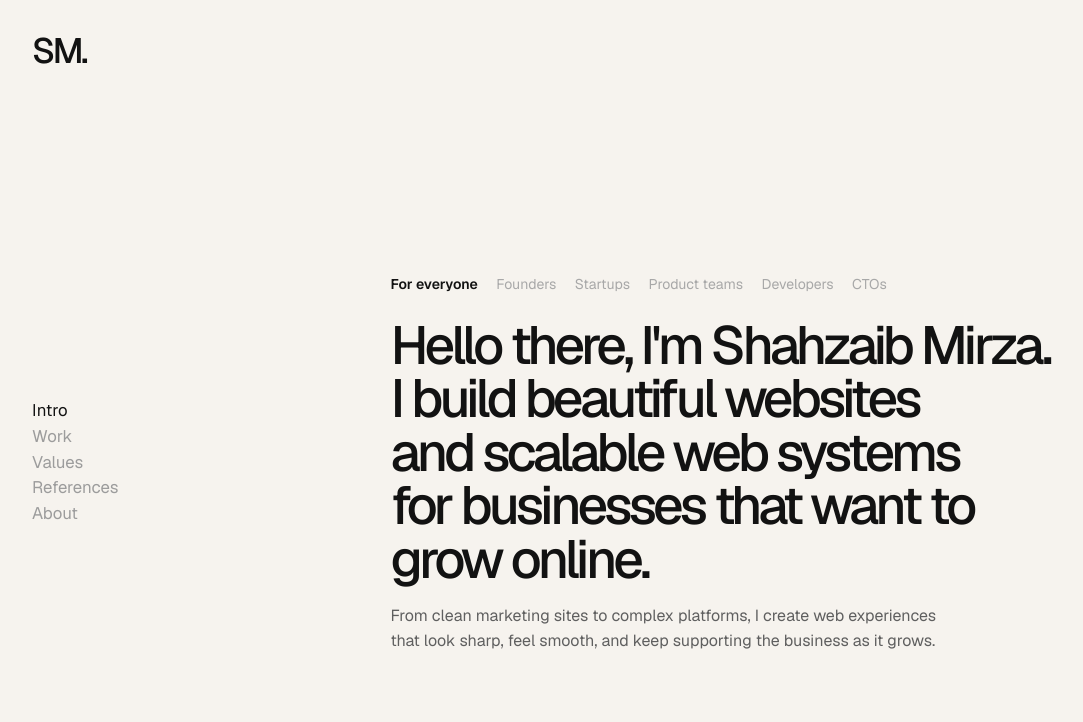
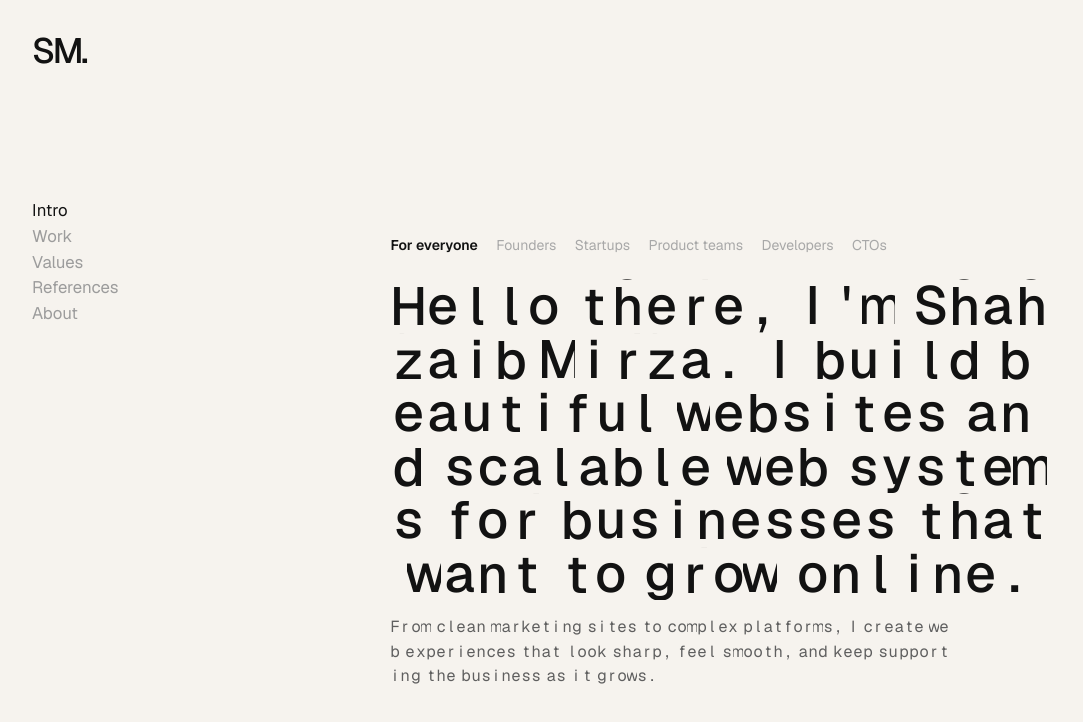
Before and after one commit to szaib-dev/personal-portfolio, a Next.js app: page / in a window 1280 px wide. Shown: the top 722 px of the page, without its empty margins (0-1083 px from the left). Built offline with nearby package versions, Linux system fonts and the light colour scheme.

Commit message:
Smooth hero stagger animation and raise sidebar

```diff
--- a/src/app/page.js
+++ b/src/app/page.js
@@ -56,64 +56,86 @@ const audienceProfiles = [
 ];
 
 const sections = ["Intro", "Work", "Values", "References", "About"];
-const alphabet = "abcdefghijklmnopqrstuvwxyz";
+const alphabet = "abcdefghijklmnopqrstuvwxyz".split("");
 
-function getAnimatedFrames(text) {
-  const characters = Array.from(text);
+function getCharacterSequence(character) {
+  const lowerCharacter = character.toLowerCase();
+  const characterIndex = alphabet.indexOf(lowerCharacter);
 
-  return characters.map((character) => {
-    const lowerCharacter = character.toLowerCase();
-    const targetIndex = alphabet.indexOf(lowerCharacter);
+  if (character === " ") {
+    return {
+      targetIndex: 0,
+      values: [" "],
+    };
+  }
 
-    if (targetIndex === -1) {
-      return [character];
-    }
+  if (characterIndex === -1) {
+    return {
+      targetIndex: 0,
+      values: [character],
+    };
+  }
 
-    const sequence = alphabet.slice(0, targetIndex + 1).split("");
+  const values = alphabet
+    .slice(0, characterIndex + 1)
+    .map((letter) => (character === lowerCharacter ? letter : letter.toUpperCase()));
 
-    if (character === lowerCharacter) {
-      return sequence;
-    }
-
-    return sequence.map((letter) => letter.toUpperCase());
-  });
+  return {
+    targetIndex: values.length - 1,
+    values,
+  };
 }
 
-function useRollingText(text, speed = 20) {
-  const frames = useMemo(() => getAnimatedFrames(text), [text]);
-  const [displayText, setDisplayText] = useState(text);
+function RollingText({ as: Tag, className, text, duration, stagger }) {
+  const letterRefs = useRef([]);
+  const characters = useMemo(
+    () => Array.from(text).map((character) => getCharacterSequence(character)),
+    [text]
+  );
 
   useEffect(() => {
-    let frameIndex = 0;
-    const longestSequence = Math.max(...frames.map((sequence) => sequence.length));
+    const nodes = letterRefs.current.filter(Boolean);
 
-    setDisplayText(
-      frames
-        .map((sequence) => sequence[0] ?? "")
-        .join("")
-    );
+    gsap.set(nodes, { yPercent: 0 });
+    gsap.to(nodes, {
+      yPercent: (index) => -100 * characters[index].targetIndex,
+      duration,
+      ease: "power3.out",
+      stagger: {
+        each: stagger,
+        from: "start",
+      },
+      overwrite: true,
+    });
+  }, [characters, duration, stagger]);
 
-    const interval = window.setInterval(() => {
-      const nextText = frames
-        .map((sequence) => {
-          const characterIndex = Math.min(frameIndex, sequence.length - 1);
-          return sequence[characterIndex];
-        })
-        .join("");
-
-      setDisplayText(nextText);
-
-      if (frameIndex >= longestSequence - 1) {
-        window.clearInterval(interval);
-      }
-
-      frameIndex += 1;
-    }, speed);
-
-    return () => window.clearInterval(interval);
-  }, [frames, speed]);
-
-  return displayText;
+  return (
+    <Tag className={className} aria-label={text}>
+      {characters.map((character, index) => (
+        <span
+          key={`${text}-${index}`}
+          className={
+            character.values[0] === " "
+              ? styles.rollSpace
+              : styles.rollCharacter
+          }
+        >
+          <span
+            ref={(node) => {
+              letterRefs.current[index] = node;
+            }}
+            className={styles.rollInner}
+          >
+            {character.values.map((value, valueIndex) => (
+              <span key={`${index}-${valueIndex}`} className={styles.rollGlyph}>
+                {value}
+              </span>
+            ))}
+          </span>
+        </span>
+      ))}
+    </Tag>
+  );
 }
 
 export default function Home() {
@@ -123,8 +145,6 @@ export default function Home() {
   const activeProfile =
     audienceProfiles.find((profile) => profile.id === activeAudience) ??
     audienceProfiles[0];
-  const animatedHeadline = useRollingText(activeProfile.headline, 12);
-  const animatedSummary = useRollingText(activeProfile.summary, 7);
 
   useEffect(() => {
     const ctx = gsap.context(() => {
@@ -186,13 +206,21 @@ export default function Home() {
         </div>
 
         <div className={styles.copyBlock}>
-          <h1 className={styles.headline}>
-            {animatedHeadline}
-          </h1>
+          <RollingText
+            as="h1"
+            className={styles.headline}
+            text={activeProfile.headline}
+            duration={1.15}
+            stagger={0.012}
+          />
 
-          <p className={styles.summary}>
-            {animatedSummary}
-          </p>
+          <RollingText
+            as="p"
+            className={styles.summary}
+            text={activeProfile.summary}
+            duration={0.95}
+            stagger={0.006}
+          />
         </div>
       </section>
     </main>
--- a/src/app/page.module.css
+++ b/src/app/page.module.css
@@ -16,11 +16,10 @@
 .sidebar {
   position: fixed;
   left: 2rem;
-  top: 50%;
+  top: calc(50% - 12.5rem);
   display: flex;
   flex-direction: column;
   gap: 0.35rem;
-  transform: translateY(-30%);
 }
 
 .navItem,
@@ -78,13 +77,42 @@
   max-width: 43rem;
 }
 
+.rollCharacter,
+.rollSpace {
+  display: inline-flex;
+  height: 1em;
+  overflow: hidden;
+  vertical-align: top;
+}
+
+.rollCharacter {
+  width: 0.63em;
+}
+
+.rollSpace {
+  width: 0.31em;
+}
+
+.rollInner {
+  display: flex;
+  width: 100%;
+  flex-direction: column;
+  will-change: transform;
+}
+
+.rollGlyph {
+  display: flex;
+  height: 1em;
+  align-items: center;
+  justify-content: center;
+}
+
 .headline {
   max-width: 42rem;
   font-size: clamp(2.78rem, 4.18vw, 4rem);
   font-weight: 500;
   line-height: 1;
   letter-spacing: -0.07em;
-  text-wrap: pretty;
 }
 
 .summary {
@@ -122,7 +150,6 @@
   .sidebar {
     position: static;
     margin-top: 5rem;
-    transform: none;
   }
 
   .hero {
```
